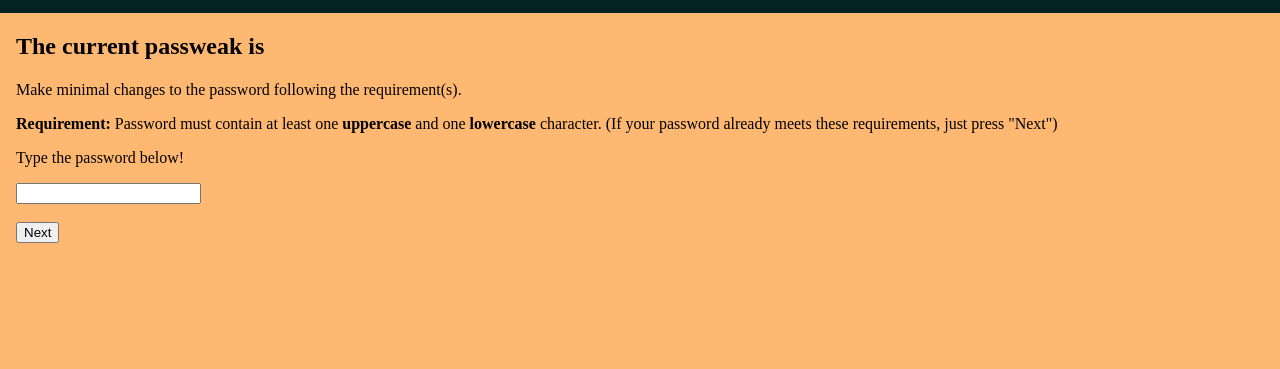
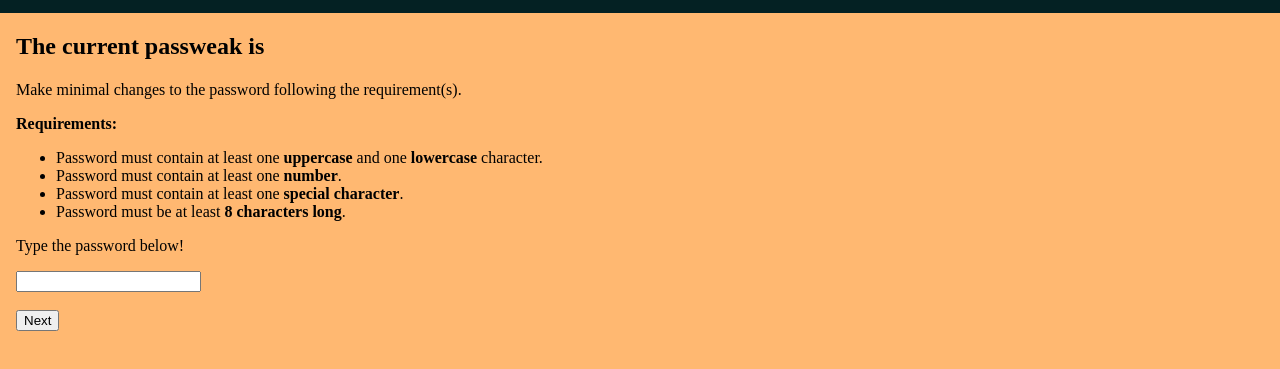
Before and after one commit to anhnguyen6535/PasswordTester, a plain HTML site: page updatePassweak.html in a window 1280 px wide. Shown: the part 41-410 px from the top of the page. Drawn offline with Linux system fonts and the light colour scheme; a web font is replaced by a local one.

```diff
--- a/updatePassweak.html
+++ b/updatePassweak.html
@@ -31,7 +31,14 @@
                     <h2 class="title">The current passweak is</h2>
                     <h4 id="passweak" class="passweak">p</h4>
                     <p class="passweakDescription">Make minimal changes to the password following the requirement(s).</p>
-                    <p id="requirementText"><b>Requirement:</b> Password must contain at least one <b>uppercase</b> and one <b>lowercase</b> character. (If your password already meets these requirements, just press "Next")</p>
+                    <p id="requirementText"><b>Requirements:</b>
+                        <ul>
+                            <li>Password must contain at least one <b>uppercase</b> and one <b>lowercase</b> character.</li>
+                            <li>Password must contain at least one <b>number</b>.</li>
+                            <li>Password must contain at least one <b>special character</b>.</li>
+                            <li>Password must be at least <b>8 characters long</b>.</li>
+                        </ul>
+                    </p>
                     <p class="passweakDescription">Type the password below!</p>
                 </div>
                 <div>
@@ -46,11 +53,10 @@
     </body>
 
     <script src="js/updatePassweak/displays.js"></script>
-        <script src="js/updatePassweak/logic.js"></script>
-        <script src="js/updatePassweak/requirements.js"></script>
+    <script src="js/updatePassweak/logic.js"></script>
+    <script src="js/updatePassweak/requirements.js"></script>
 
     <script>
-        let formIdx = 0;
         let savedPasswords = [];
         let currentPassweak = (localStorage.getItem("currentPassweak"));
 
```
